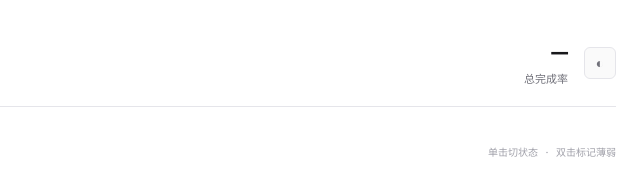
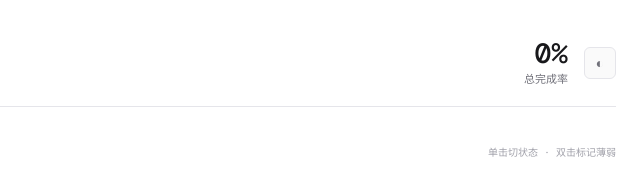
Before and after one commit to aerfagogogo/zhuwang-type-drill, a plain HTML site: page training-center.html in a window 1280 px wide. Shown: the top 177 px of the page, 640-1280 px from the left. Drawn offline with nearby package versions, Linux system fonts and the light colour scheme.

Commit message:
auto-sync: training-center.html

```diff
--- a/training-center.html
+++ b/training-center.html
@@ -851,19 +851,20 @@ function render() {
 // 顶部卡片用 updateOverviewCards 单独算（混合题级数据 + KP 级数据）
 // 总完成率：题级（passed/total）跨大类汇总；没题库数据时退回 KP 维度
 function updateStats() {
-  updateOverviewCards();
-
+  // 总完成率 = 所有 category 的题级 passed 总和 / total 总和
+  const subjStat = (window.PROGRESS_DATA && window.PROGRESS_DATA.subjects) || {};
   let totQ = 0, totPassed = 0;
-  Object.values(CAT_STATS || {}).forEach(a => {
-    totQ      += a.total || 0;
-    totPassed += a.passed || 0;
-  });
+  DATA.forEach(cat => (cat.subjects || []).forEach(name => {
+    const s = subjStat[name];
+    if (!s) return;
+    totQ      += s.total || 0;
+    totPassed += s.passed || 0;
+  }));
 
   let tp = 0;
   if (totQ > 0) {
     tp = Math.round(totPassed / totQ * 100);
   } else {
-    // 退回 KP 维度
     let kpTotal = 0, kpDone = 0;
     DATA.forEach(cat => cat.sections.forEach(sec => sec.kps.forEach(kp => {
       const k = makeKey(kp);
```
